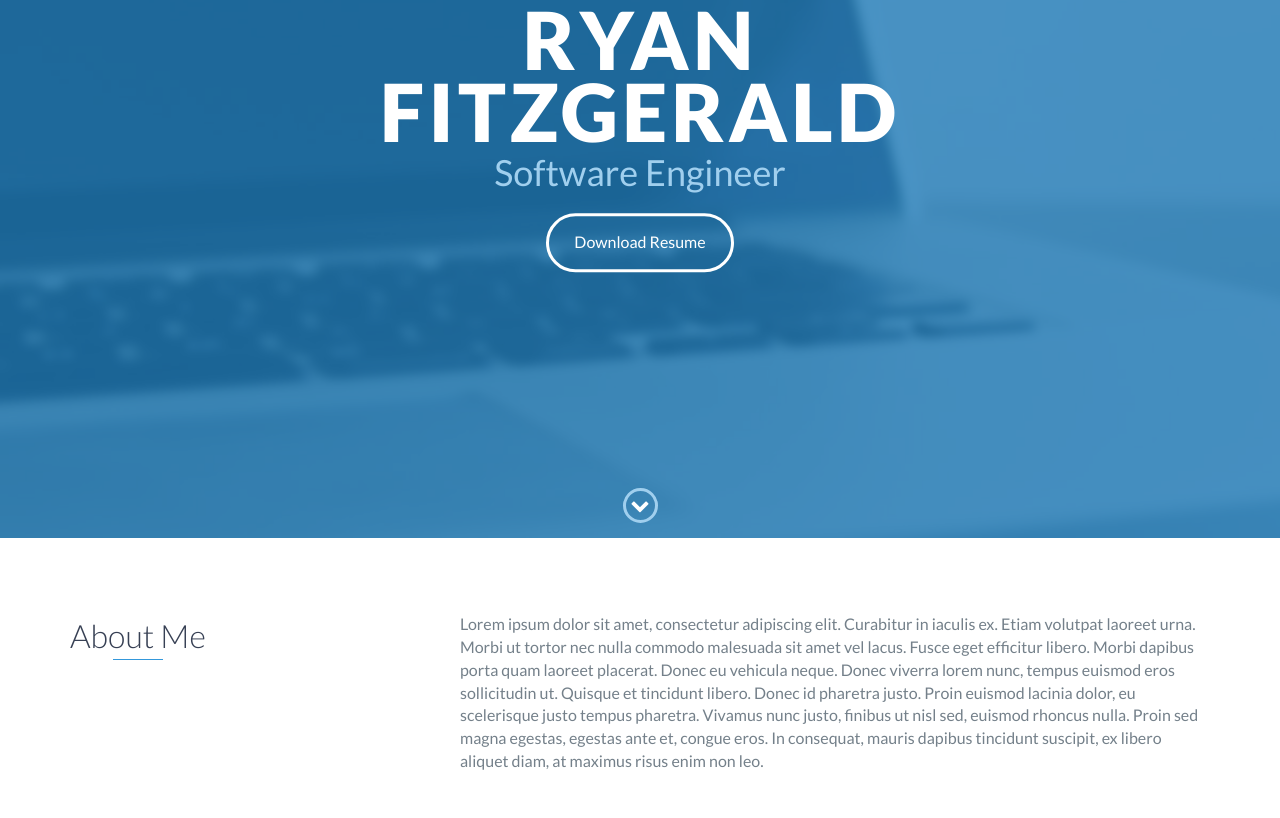
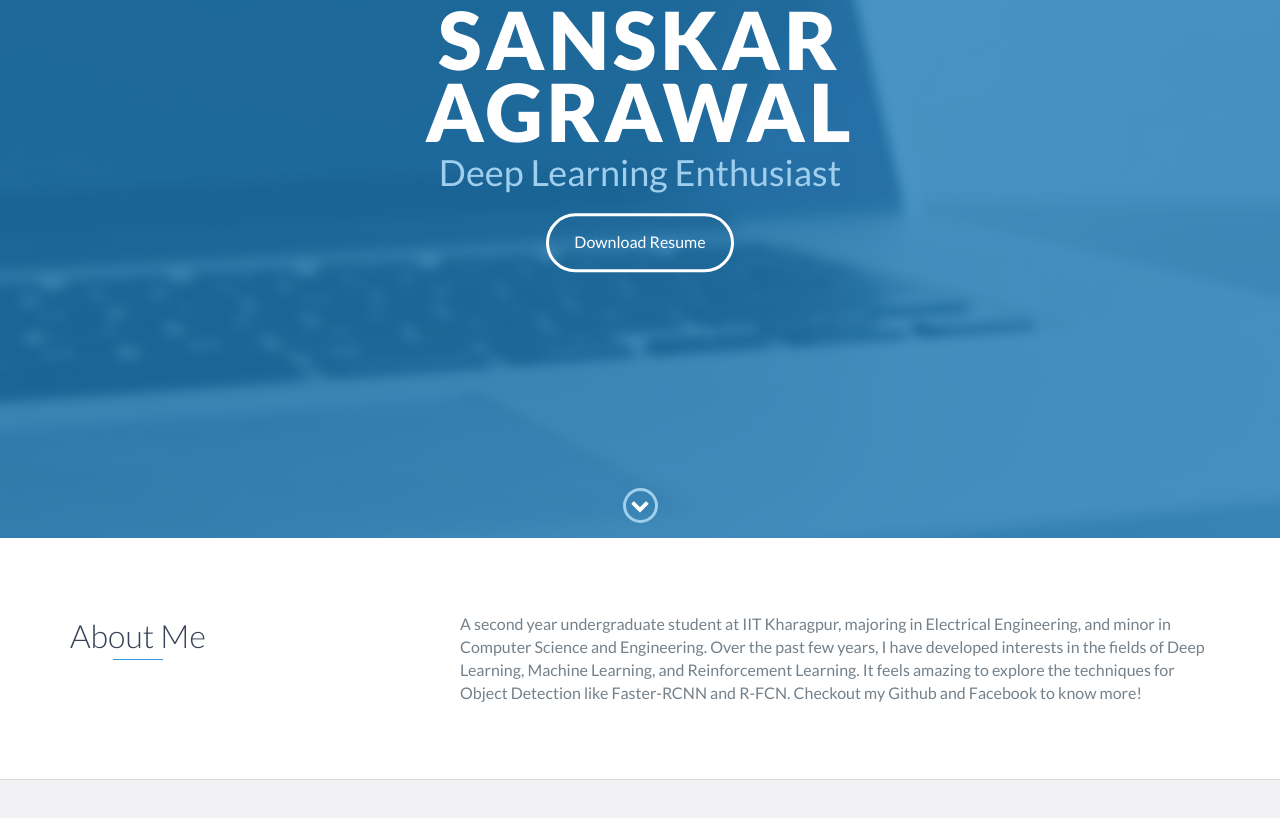
Before and after one commit to sanskar107/sanskar107.github.io, a plain HTML site: page index.html in a window 1280 px wide. Shown: the part 262-1080 px from the top of the page. Drawn offline with nearby package versions, Linux system fonts and the light colour scheme.

Commit message:
Updated Aboutme

```diff
--- a/index.html
+++ b/index.html
@@ -48,8 +48,8 @@
 
     <div id="lead">
         <div id="lead-content">
-            <h1>Ryan Fitzgerald</h1>
-            <h2>Software Engineer</h2>
+            <h1>Sanskar Agrawal</h1>
+            <h2>Deep Learning Enthusiast</h2>
             <a href="#" class="btn-rounded-white">Download Resume</a>
         </div>
         <!-- End #lead-content -->
@@ -73,9 +73,7 @@
                 </div>
                 <div class="col-md-8">
                     <p>
-                        Lorem ipsum dolor sit amet, consectetur adipiscing elit. Curabitur in iaculis ex. Etiam volutpat laoreet urna. Morbi ut tortor nec nulla commodo malesuada sit amet vel lacus. Fusce eget efficitur libero. Morbi dapibus porta quam laoreet placerat. Donec
-                        eu vehicula neque. Donec viverra lorem nunc, tempus euismod eros sollicitudin ut. Quisque et tincidunt libero. Donec id pharetra justo. Proin euismod lacinia dolor, eu scelerisque justo tempus pharetra. Vivamus nunc justo, finibus
-                        ut nisl sed, euismod rhoncus nulla. Proin sed magna egestas, egestas ante et, congue eros. In consequat, mauris dapibus tincidunt suscipit, ex libero aliquet diam, at maximus risus enim non leo.
+                        A second year undergraduate student at IIT Kharagpur, majoring in Electrical Engineering, and minor in Computer Science and Engineering. Over the past few years, I have developed interests in the fields of Deep Learning, Machine Learning, and Reinforcement Learning. It feels amazing to explore the techniques for Object Detection like Faster-RCNN and R-FCN. Checkout my Github and Facebook to know more!
                     </p>
                 </div>
             </div>
```
